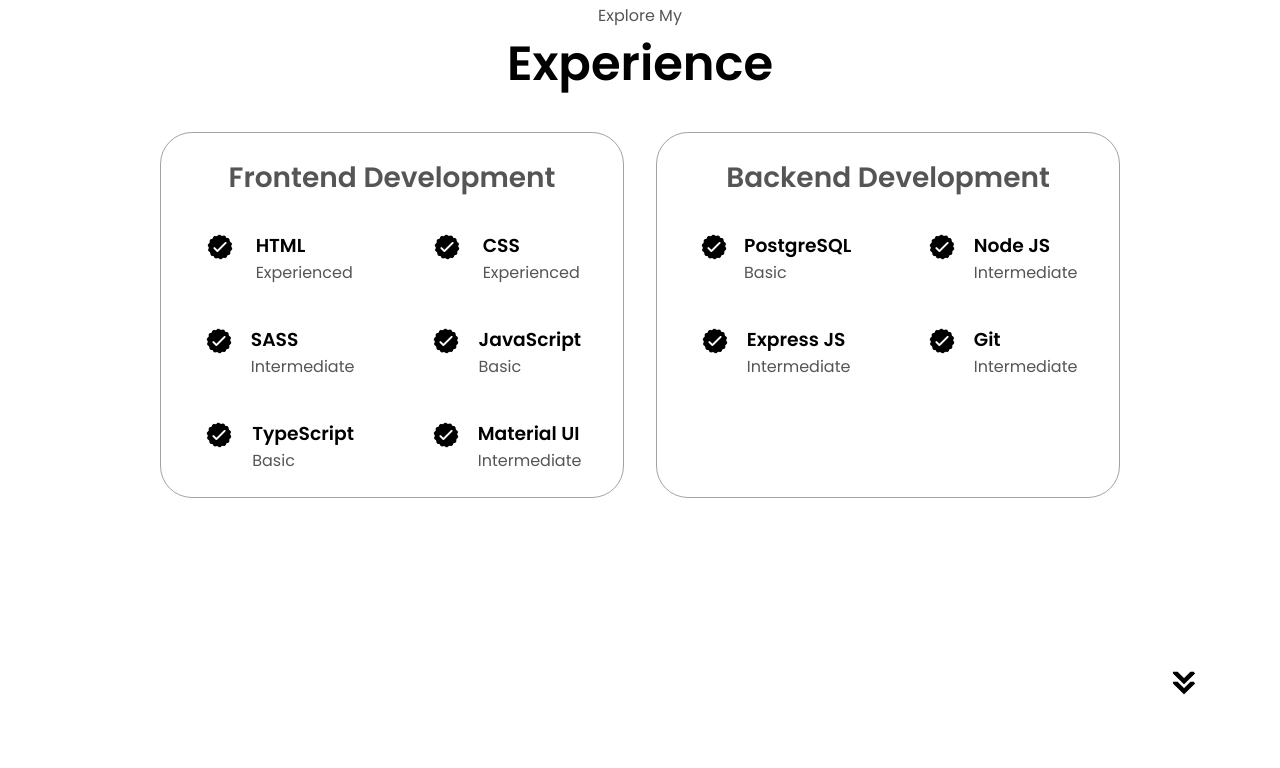
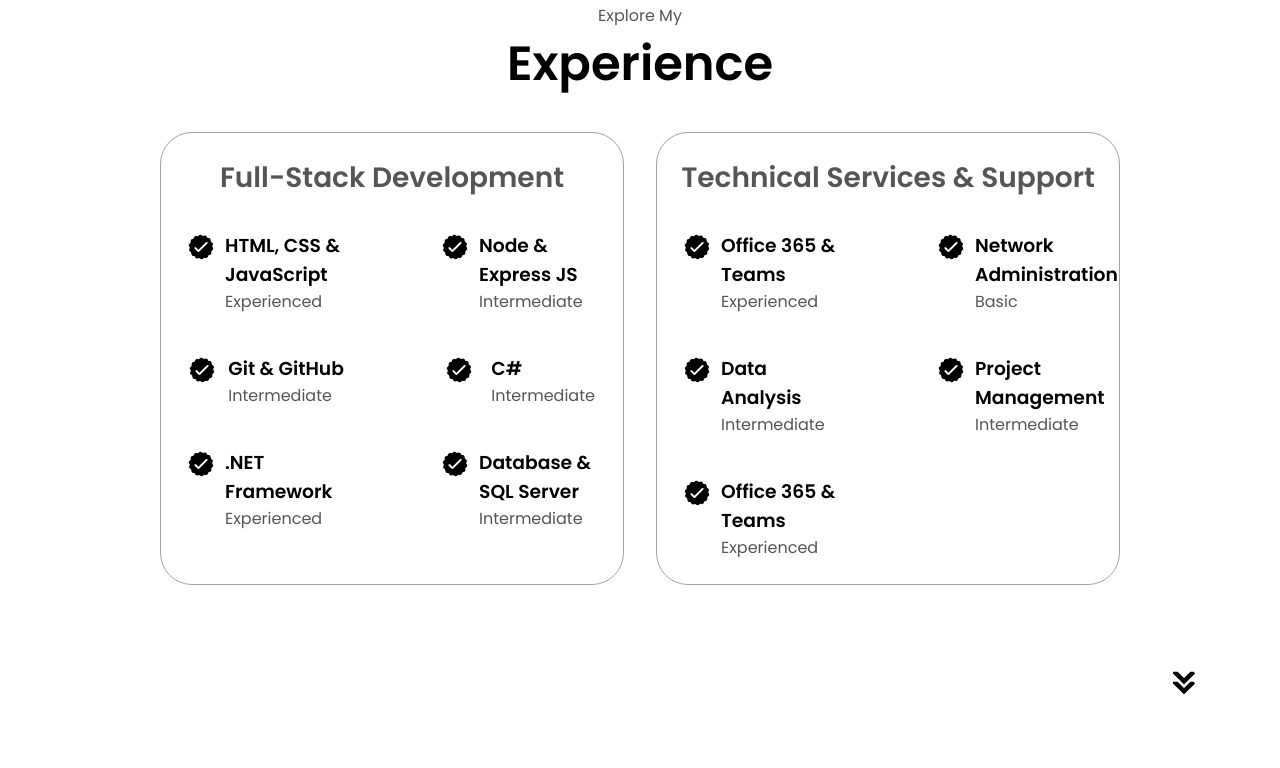
Before and after one commit to mabsmabiletsa/Portfolio-website, a plain HTML site: page index.html in a window 1280 px wide. Shown: the part 1693-2461 px from the top of the page. Drawn offline with Linux system fonts and the light colour scheme.

Commit message:
Version 1.1

```diff
--- a/index.html
+++ b/index.html
@@ -57,12 +57,12 @@
                 <img src="./assets/linkedin.png"
                 alt="linkedin profile"
                 class="icon"
-                onclick="location.href='http://www.linkedin.com/' "
+                onclick="location.href='https://www.linkedin.com/in/mzwandile-mabiletsa-702136242/' "                ' "
                 />
                  <img src="./assets/github.png"
                 alt="github profile"
                 class="icon"
-                onclick="location.href='http://www.github.com/' "
+                onclick="location.href='http://www.github.com/mabsmabiletsa' "
                 />
             </div>
         </div>
@@ -88,7 +88,7 @@
                 class="icon"
               />
               <h3>Experience</h3>
-              <p>1+ years <br />Frontend Development <br/> Backend Engineering</p>
+              <p>Full-stack Development <br/> Technical Services & Support</p>
             </div>
             <div class="details-container">
               <img
@@ -97,7 +97,7 @@
                 class="icon"
               />
               <h3>Education</h3>
-              <p>Diploma Information Technology</p>
+              <p>Diploma Information Technology </p>
             </div>
           </div>
           <div class="text-container">
@@ -124,7 +124,7 @@
       <div class="experience-details-container">
         <div class="about-containers">
           <div class="details-container">
-            <h2 class="experience-sub-title">Frontend Development</h2>
+            <h2 class="experience-sub-title">Full-Stack Development</h2>
             <div class="article-container">
               <article>
                 <img
@@ -133,7 +133,7 @@
                   class="icon"
                 />
                 <div>
-                  <h3>HTML</h3>
+                  <h3>HTML, CSS & JavaScript</h3>
                   <p>Experienced</p>
                 </div>
               </article>
@@ -144,7 +144,40 @@
                   class="icon"
                 />
                 <div>
-                  <h3>CSS</h3>
+                  <h3>Node & Express JS</h3>
+                  <p>Intermediate</p>
+                </div>
+              </article>
+              <article>
+                <img
+                  src="./assets/checkmark.png"
+                  alt="Experience icon"
+                  class="icon"
+                />
+                <div>
+                  <h3>Git & GitHub</h3>
+                  <p>Intermediate</p>
+                </div>
+              </article>
+              <article>
+                <img
+                  src="./assets/checkmark.png"
+                  alt="Experience icon"
+                  class="icon"
+                />
+                <div>
+                  <h3>C#</h3>
+                  <p>Intermediate</p>
+                </div>
+              </article>
+              <article>
+                <img
+                  src="./assets/checkmark.png"
+                  alt="Experience icon"
+                  class="icon"
+                />
+                <div>
+                  <h3>.NET Framework</h3>
                   <p>Experienced</p>
                 </div>
               </article>
@@ -155,7 +188,45 @@
                   class="icon"
                 />
                 <div>
-                  <h3>SASS</h3>
+                  <h3>Database & SQL Server</h3>
+                  <p>Intermediate</p>
+                </div>
+              </article>
+            </div>
+          </div>
+          <div class="details-container">
+            <h2 class="experience-sub-title">Technical Services & Support</h2>
+            <div class="article-container">
+              <article>
+                <img
+                  src="./assets/checkmark.png"
+                  alt="Experience icon"
+                  class="icon"
+                />
+                <div>
+                  <h3>Office 365 & Teams</h3>
+                  <p>Experienced</p>
+                </div>
+              </article>
+              <article>
+                <img
+                  src="./assets/checkmark.png"
+                  alt="Experience icon"
+                  class="icon"
+                />
+                <div>
+                  <h3>Network Administration</h3>
+                  <p>Basic</p>
+                </div>
+              </article>
+              <article>
+                <img
+                  src="./assets/checkmark.png"
+                  alt="Experience icon"
+                  class="icon"
+                />
+                <div>
+                  <h3>Data Analysis</h3>
                   <p>Intermediate</p>
                 </div>
               </article>
@@ -166,56 +237,7 @@
                   class="icon"
                 />
                 <div>
-                  <h3>JavaScript</h3>
-                  <p>Basic</p>
-                </div>
-              </article>
-              <article>
-                <img
-                  src="./assets/checkmark.png"
-                  alt="Experience icon"
-                  class="icon"
-                />
-                <div>
-                  <h3>TypeScript</h3>
-                  <p>Basic</p>
-                </div>
-              </article>
-              <article>
-                <img
-                  src="./assets/checkmark.png"
-                  alt="Experience icon"
-                  class="icon"
-                />
-                <div>
-                  <h3>Material UI</h3>
-                  <p>Intermediate</p>
-                </div>
-              </article>
-            </div>
-          </div>
-          <div class="details-container">
-            <h2 class="experience-sub-title">Backend Development</h2>
-            <div class="article-container">
-              <article>
-                <img
-                  src="./assets/checkmark.png"
-                  alt="Experience icon"
-                  class="icon"
-                />
-                <div>
-                  <h3>PostgreSQL</h3>
-                  <p>Basic</p>
-                </div>
-              </article>
-              <article>
-                <img
-                  src="./assets/checkmark.png"
-                  alt="Experience icon"
-                  class="icon"
-                />
-                <div>
-                  <h3>Node JS</h3>
+                  <h3>Project Management</h3>
                   <p>Intermediate</p>
                 </div>
               </article>
@@ -226,19 +248,8 @@
                   class="icon"
                 />
                 <div>
-                  <h3>Express JS</h3>
-                  <p>Intermediate</p>
-                </div>
-              </article>
-              <article>
-                <img
-                  src="./assets/checkmark.png"
-                  alt="Experience icon"
-                  class="icon"
-                />
-                <div>
-                  <h3>Git</h3>
-                  <p>Intermediate</p>
+                  <h3>Office 365 & Teams</h3>
+                  <p>Experienced</p>
                 </div>
               </article>
             </div>
@@ -269,16 +280,16 @@
             <div class="btn-container">
               <button
                 class="btn btn-color-2 project-btn"
-                onclick="location.href='https://github.com/'"
+                onclick="location.href='https://github.com/mabsmabiletsa'"
               >
                 Github
               </button>
-              <button
+              <!-- <button
                 class="btn btn-color-2 project-btn"
-                onclick="location.href='https://github.com/'"
+                onclick="location.href='https://github.com/mabsmabiletsa'"
               >
                 Live Demo
-              </button>
+              </button> -->
             </div>
           </div>
           <div class="details-container color-container">
@@ -293,16 +304,16 @@
             <div class="btn-container">
               <button
                 class="btn btn-color-2 project-btn"
-                onclick="location.href='https://github.com/'"
+                onclick="location.href='https://github.com/mabsmabiletsa'"
               >
                 Github
               </button>
-              <button
+              <!-- <button
                 class="btn btn-color-2 project-btn"
-                onclick="location.href='https://github.com/'"
+                onclick="location.href='https://github.com/mabsmabiletsa'"
               >
                 Live Demo
-              </button>
+              </button> -->
             </div>
           </div>
           <div class="details-container color-container">
@@ -317,16 +328,16 @@
             <div class="btn-container">
               <button
                 class="btn btn-color-2 project-btn"
-                onclick="location.href='https://github.com/'"
+                onclick="location.href='https://github.com/mabsmabiletsa'"
               >
                 Github
               </button>
-              <button
+              <!-- <button
                 class="btn btn-color-2 project-btn"
-                onclick="location.href='https://github.com/'"
+                onclick="location.href='https://github.com/mabsmabiletsa'"
               >
                 Live Demo
-              </button>
+              </button> -->
             </div>
           </div>
         </div>
@@ -356,7 +367,7 @@
             alt="LinkedIn icon"
             class="icon contact-icon"
           />
-          <p><a href="https://www.linkedin.com">LinkedIn</a></p>
+          <p><a href="https://www.linkedin.com/in/mzwandile-mabiletsa-702136242/">LinkedIn</a></p>
         </div>
       </div>
     </section>
--- a/style.css
+++ b/style.css
@@ -223,7 +223,7 @@ section {
 
 .section__text__p2 {
   font-size: 1.75rem;
-  margin-bottom: 1rem;
+  margin-bottom: 2rem;
 }
 
 .title {
@@ -250,6 +250,7 @@ section {
 .btn_container {
   display: flex;
   justify-content: center;
+  margin-top: 1rem;
   gap: 1rem;
 }
 
@@ -301,7 +302,7 @@ section {
 
 .about-containers {
   gap: 2rem;
-  margin-bottom: 2rem;
+  margin-bottom: 4rem;
   margin-top: 2rem;
 }
 
@@ -371,7 +372,7 @@ section {
   flex-wrap: wrap;
   flex-direction: row;
   gap: 2.5rem;
-  justify-content: space-around;
+  justify-content: space-between;
 }
 
 article {
```
